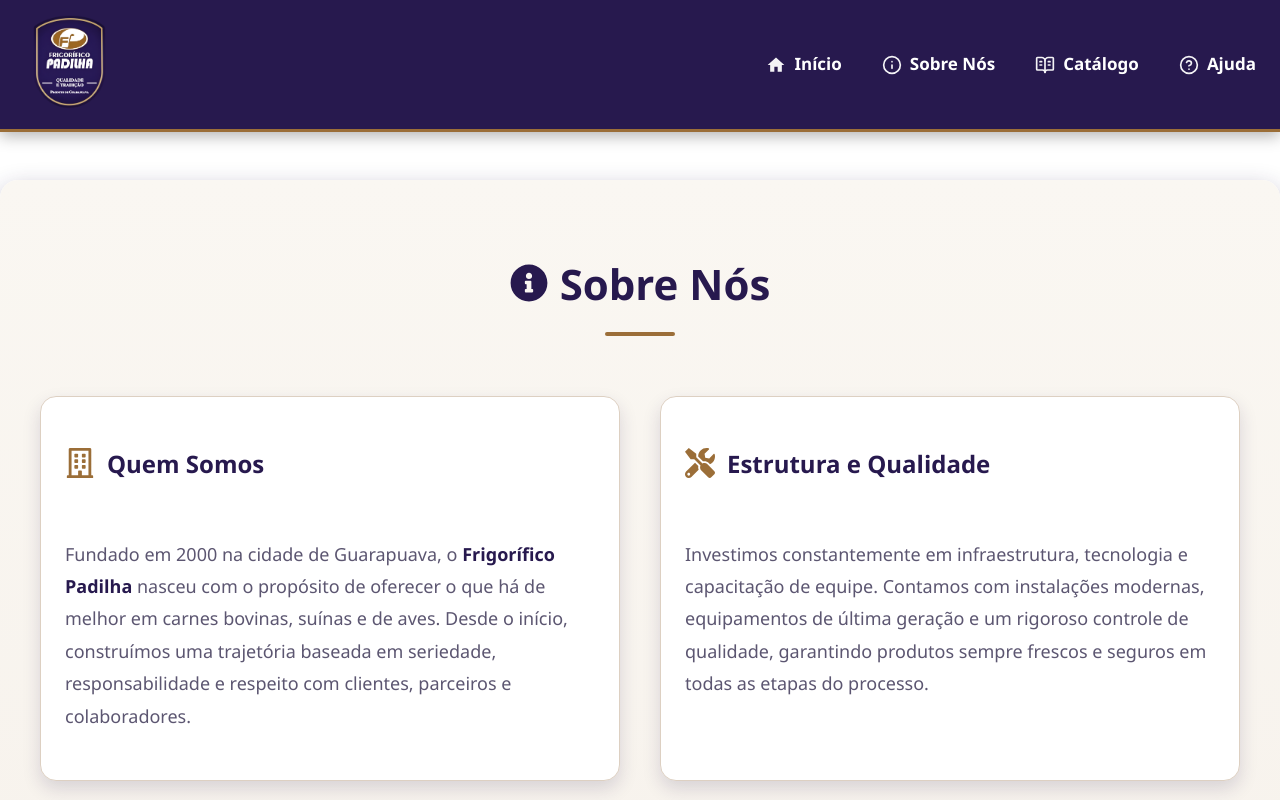
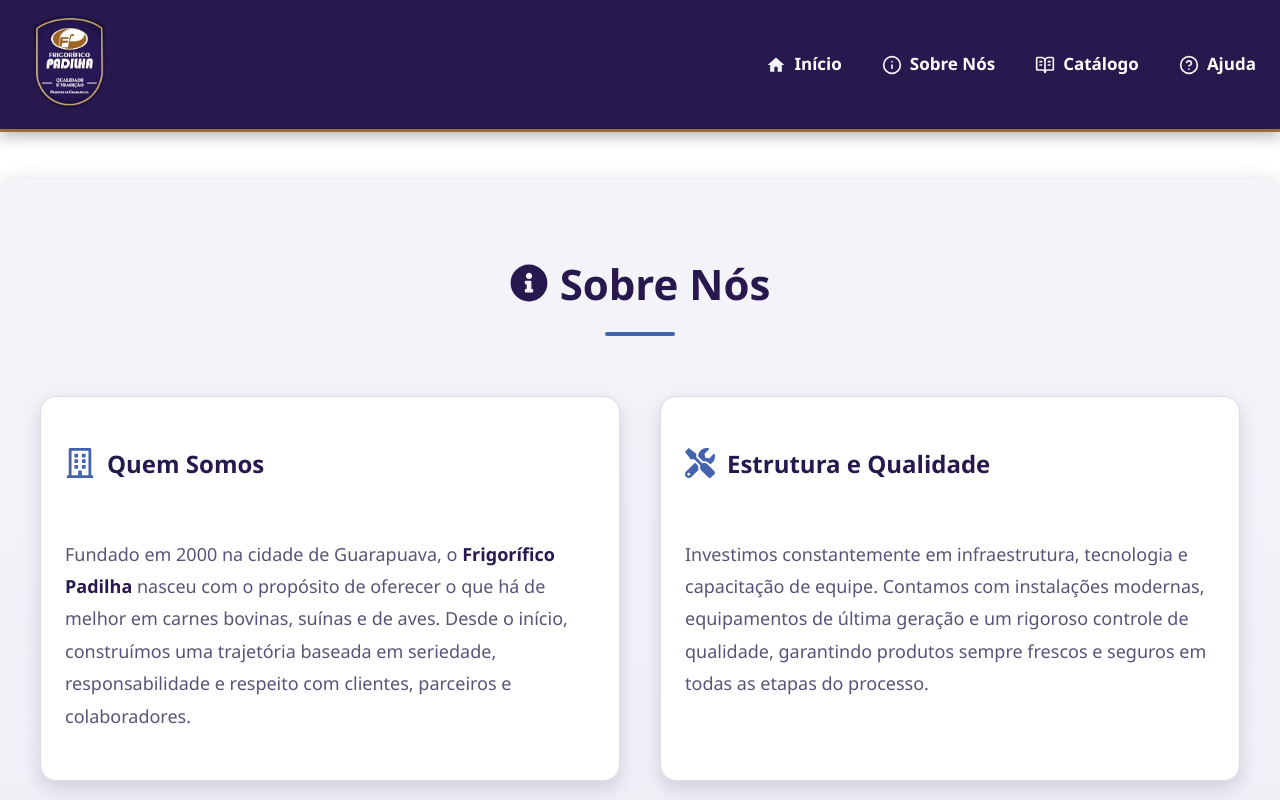
Before and after one commit to lucianookdp/FRIGORIFICO-SPRINT1, a React (Create React App) app: page /sobre-nos in a window 1280 px wide. Shown: the top 800 px of the page. Built offline with nearby package versions, Linux system fonts and the light colour scheme.

Commit message:
SobreNos CSS Fix

```diff
--- a/src/styles/SobreNos.css
+++ b/src/styles/SobreNos.css
@@ -1,6 +1,6 @@
 /* ===== Container Principal ===== */
 .sobre-nos-container {
-  background: linear-gradient(to bottom, #faf7f2, #f4eee7);
+  background: linear-gradient(to bottom, #f4f4f9, #eae9f2);
   padding: 40px 30px 100px;
   margin: 180px auto 100px;
   border-radius: 18px;
@@ -31,7 +31,7 @@
 .divider {
   width: 70px;
   height: 4px;
-  background-color: #9b6e38;
+  background-color: #4363ad;
   margin: 16px auto 60px;
   border-radius: 2px;
 }
@@ -39,7 +39,7 @@
 /* ===== Introdução ===== */
 .sobre-introducao {
   font-size: 20px;
-  color: #5c5671;
+  color: #5a5378;
   line-height: 1.8;
   margin: 0 auto 70px;
   max-width: 900px;
@@ -57,7 +57,7 @@
 /* ===== Bloco Individual ===== */
 .sobre-bloco {
   background: #ffffff;
-  border: 1px solid #ddd0c2;
+  border: 1px solid #dcdce6;
   border-radius: 16px;
   padding: 30px 24px;
   box-shadow: 0px 8px 18px rgba(39, 25, 78, 0.15);
@@ -89,7 +89,7 @@
 /* Ícone do bloco */
 .bloco-icon {
   font-size: 30px;
-  color: #9b6e38;
+  color: #4363ad;
   flex-shrink: 0;
 }
 
@@ -103,7 +103,7 @@
 /* Texto do Bloco */
 .sobre-bloco p {
   font-size: 18px;
-  color: #5c5671;
+  color: #5a5378;
   line-height: 1.8;
 }
 
```
